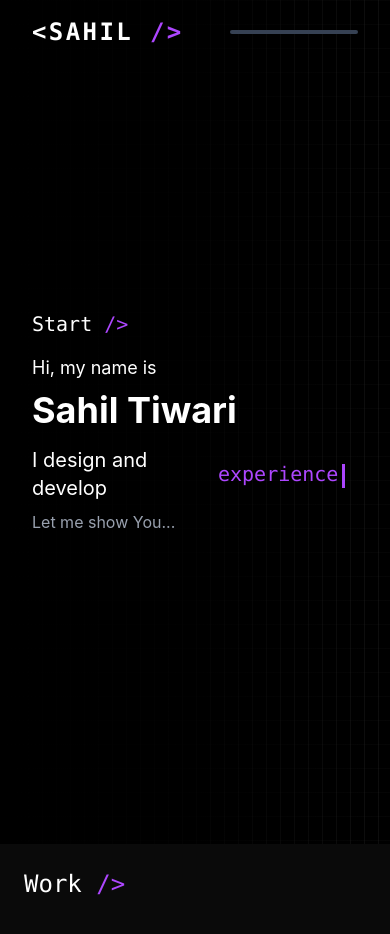
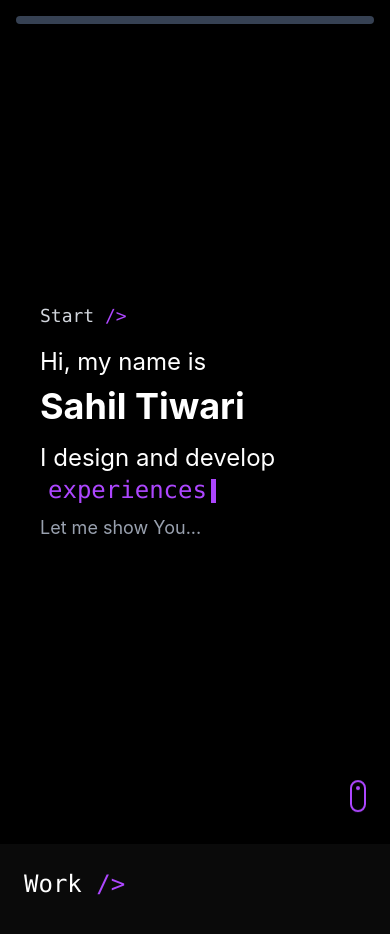
Before and after one commit to SahilTiwariDev/my_portfolio, a React (Vite) app: page / in a window 390 px wide. Shown: the top 934 px of the page. Built offline with nearby package versions, Linux system fonts and the light colour scheme.

Commit message:
Add responsiveness in the ui

```diff
--- a/src/components/Intro.jsx
+++ b/src/components/Intro.jsx
@@ -5,40 +5,44 @@ const texts = ["websites", "content", "experiences"];
 const Intro = () => {
   const [index, setIndex] = useState(0);
   const [displayedText, setDisplayedText] = useState("");
+  const [isDeleting, setIsDeleting] = useState(false);
 
   useEffect(() => {
-    const interval = setInterval(() => {
-      setDisplayedText("");
-      setIndex((prevIndex) => (prevIndex + 1) % texts.length);
-    }, 2500);
-    return () => clearInterval(interval);
-  }, []);
+    const currentText = texts[index];
+    let typingSpeed = isDeleting ? 50 : 100;
 
-  useEffect(() => {
-    let currentIndex = 0;
-    const typingInterval = setInterval(() => {
-      setDisplayedText(texts[index].slice(0, currentIndex + 1));
-      currentIndex++;
-      if (currentIndex === texts[index].length) clearInterval(typingInterval);
-    }, 100);
-    return () => clearInterval(typingInterval);
-  }, [index]);
+    const handleTyping = () => {
+      setDisplayedText((prev) =>
+        isDeleting ? prev.slice(0, -1) : currentText.slice(0, prev.length + 1)
+      );
+
+      if (!isDeleting && displayedText === currentText) {
+        setTimeout(() => setIsDeleting(true), 1000);
+      } else if (isDeleting && displayedText === "") {
+        setIsDeleting(false);
+        setIndex((prevIndex) => (prevIndex + 1) % texts.length);
+      }
+    };
+
+    const timer = setTimeout(handleTyping, typingSpeed);
+    return () => clearTimeout(timer);
+  }, [displayedText, isDeleting, index]);
 
   return (
-    <section className="text-white px-8 max-w-2xl">
-      <p className="text-xl font-mono">
+    <section className="text-white px-4 sm:px-6 md:px-8 max-w-full sm:max-w-xl md:max-w-2xl">
+      <p className="text-lg sm:text-xl font-mono text-gray-300">
         Start <span className="text-purple-500">/&gt;</span>
       </p>
-      <p className="text-lg mt-4">Hi, my name is</p>
-      <h1 className="text-4xl md:text-5xl font-bold mt-2">Sahil Tiwari</h1>
-      <p className="text-xl mt-4 flex items-center">
+      <p className="text-2xl sm:text-3xl mt-4">Hi, my name is</p>
+      <h1 className="text-4xl sm:text-5xl md:text-6xl font-bold mt-2">Sahil Tiwari</h1>
+      <p className="text-2xl sm:text-3xl mt-4 flex flex-wrap items-center">
         I design and develop
-        <span className="text-purple-500 font-mono min-w-[140px] inline-block ml-2">
+        <span className="text-purple-500 font-mono min-w-[120px] sm:min-w-[140px] inline-block ml-2">
           {displayedText}
-          <span className="inline-block w-[3px] h-6 bg-purple-500 animate-pulse ml-1 align-middle" />
+          <span className="inline-block w-[5px] h-6 sm:h-8 bg-purple-500 animate-pulse ml-1 align-middle" />
         </span>
       </p>
-      <p className="text-md mt-2 text-gray-400">Let me show You...</p>
+      <p className="text-lg sm:text-xl mt-2 text-gray-400">Let me show You...</p>
     </section>
   );
 };
--- a/src/components/Navbar.jsx
+++ b/src/components/Navbar.jsx
@@ -16,17 +16,16 @@ const Navbar = () => {
   }, []);
 
   return (
-    <nav className="fixed top-0 left-0 w-full px-8 py-4 z-50 flex justify-between items-center select-none bg-transparent">
-      <div className="text-2xl font-bold text-white font-mono tracking-widest">
-        &lt;SAHIL <span className="text-purple-500">/&gt;</span>
-      </div>
-      <div className="relative w-32 h-1 bg-gray-700 rounded overflow-hidden">
+    <nav className="fixed top-0 left-0 w-full px-4 sm:px-8 py-4 z-50 flex flex-col items-end select-none bg-transparent">
+      {/* Responsive full-width scroll progress bar on mobile */}
+      <div className="relative w-full sm:w-44 h-2 bg-gray-700 rounded-full overflow-hidden shadow-md">
         <div
-          className="h-full bg-purple-500 transition-all duration-200"
+          className="h-full bg-purple-500 rounded-full transition-all duration-[600ms] ease-out"
           style={{ width: `${scrollProgress}%` }}
         ></div>
       </div>
     </nav>
   );
 };
+
 export default Navbar;
--- a/src/components/ScrollIndicator.jsx
+++ b/src/components/ScrollIndicator.jsx
@@ -2,7 +2,7 @@ import React from "react";
 
 const ScrollIndicator = () => {
   return (
-    <div className="absolute bottom-6 right-6 z-20">
+    <div className="absolute bottom-6 right-6 sm:right-8 z-20">
       <div className="w-4 h-8 border-2 border-purple-500 rounded-full relative animate-bounce">
         <div className="w-1 h-1 bg-purple-500 rounded-full absolute top-1 left-1/2 transform -translate-x-1/2" />
       </div>
--- a/src/pages/Start.jsx
+++ b/src/pages/Start.jsx
@@ -1,15 +1,18 @@
 import React from "react";
 import Intro from "../components/Intro";
+import ScrollIndicator from "../components/ScrollIndicator";
 
 const Start = () => {
   return (
     <div className="relative h-screen w-full bg-black overflow-hidden">
-      {/* Background Grid */}
-      <div className="absolute inset-0 bg-[linear-gradient(to_right,#4f4f4f2e_1px,transparent_1px),linear-gradient(to_bottom,#8080800a_1px,transparent_1px)] bg-[size:14px_24px] pointer-events-none z-0" />
-      <div className="absolute inset-0 bg-gradient-to-r from-black via-black/80 to-transparent z-0" />
+      {/* Main content container */}
+      <div className="relative z-10 h-full flex items-center px-6 sm:px-10 md:px-16 lg:pl-60 lg:pr-8">
+        <Intro />
+      </div>
 
-      <div className="relative z-10 flex items-center justify-start h-full">
-        <Intro />
+      {/* Scroll indicator */}
+      <div>
+        <ScrollIndicator />
       </div>
     </div>
   );
```
